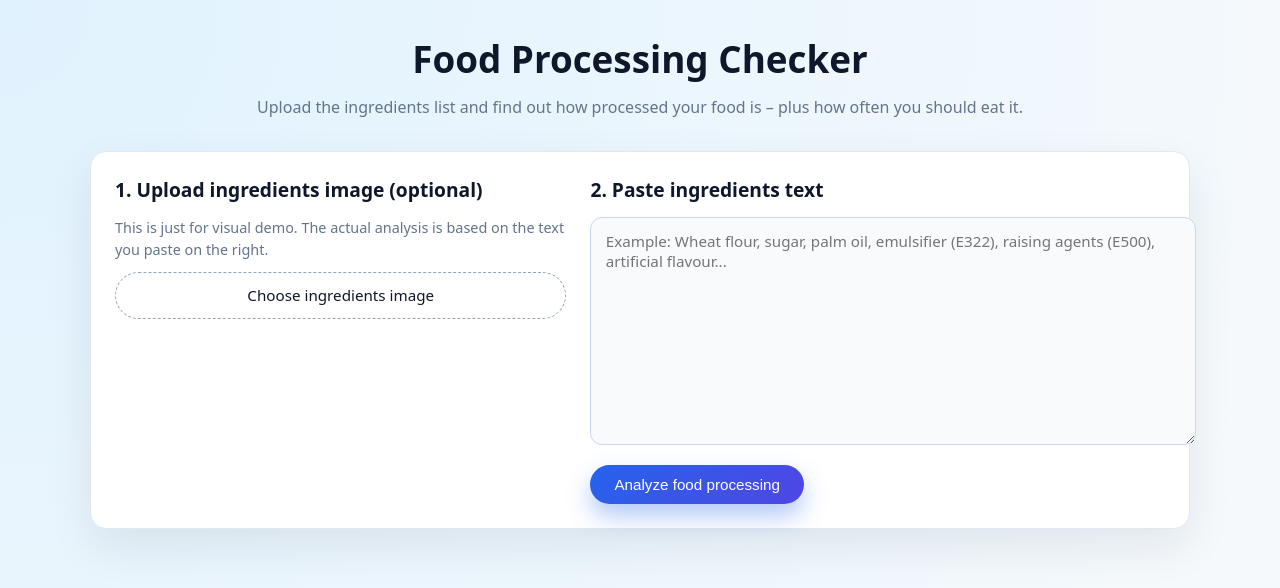
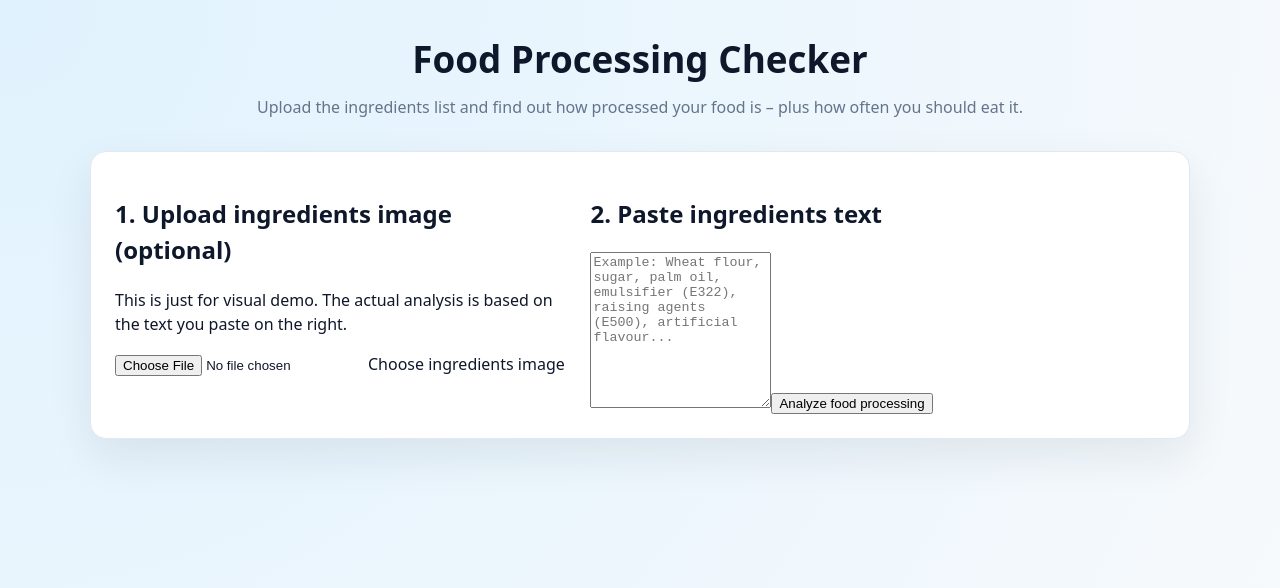
Before and after one commit to Yadnyesh20/Food, a React (Vite) app: page / in a window 1280 px wide. Shown: the top 588 px of the page. Built offline with nearby package versions, Linux system fonts and the light colour scheme.

Commit message:
Update index.css

```diff
--- a/src/index.css
+++ b/src/index.css
@@ -33,12 +33,6 @@ body {
   color: #64748b;
 }
 
-.app-main {
-  display: flex;
-  flex-direction: column;
-  gap: 1.5rem;
-}
-
 .card {
   background: white;
   border-radius: 1rem;
@@ -58,149 +52,8 @@ body {
   }
 }
 
-.left-panel,
-.right-panel {
-  display: flex;
-  flex-direction: column;
-  gap: 0.75rem;
+.error-text {
+  color: #dc2626;
+  font-size: 0.9rem;
+  margin-top: 0.6rem;
 }
-
-h2 {
-  margin: 0;
-  font-size: 1.2rem;
-}
-
-.hint {
-  margin: 0;
-  font-size: 0.9rem;
-  color: #64748b;
-}
-
-.file-upload {
-  display: inline-flex;
-  align-items: center;
-  justify-content: center;
-  padding: 0.7rem 1.1rem;
-  border-radius: 999px;
-  border: 1px dashed #94a3b8;
-  cursor: pointer;
-  font-size: 0.95rem;
-  gap: 0.5rem;
-  transition: background 0.15s ease, border-color 0.15s ease, transform 0.05s ease;
-}
-
-.file-upload input {
-  display: none;
-}
-
-.file-upload:hover {
-  background: #eff6ff;
-  border-color: #2563eb;
-  transform: translateY(-1px);
-}
-
-.image-preview {
-  margin-top: 0.75rem;
-}
-
-.preview-label {
-  margin: 0 0 0.4rem;
-  font-size: 0.9rem;
-  color: #64748b;
-}
-
-.image-preview img {
-  max-width: 100%;
-  border-radius: 0.75rem;
-  border: 1px solid #e2e8f0;
-}
-
-.ingredients-input {
-  width: 100%;
-  border-radius: 0.75rem;
-  border: 1px solid #cbd5f5;
-  padding: 0.8rem 0.9rem;
-  resize: vertical;
-  font-size: 0.95rem;
-  font-family: inherit;
-  background-color: #f8fafc;
-}
-
-.ingredients-input:focus {
-  outline: none;
-  border-color: #2563eb;
-  background-color: #ffffff;
-  box-shadow: 0 0 0 1px #2563eb33;
-}
-
-.analyze-button {
-  margin-top: 0.5rem;
-  align-self: flex-start;
-  border: none;
-  border-radius: 999px;
-  padding: 0.7rem 1.5rem;
-  background: linear-gradient(135deg, #2563eb, #4f46e5);
-  color: white;
-  font-weight: 500;
-  cursor: pointer;
-  font-size: 0.95rem;
-  box-shadow: 0 12px 25px rgba(37, 99, 235, 0.35);
-  transition: transform 0.08s ease, box-shadow 0.08s ease, opacity 0.1s ease;
-}
-
-.analyze-button:hover {
-  transform: translateY(-1px);
-  box-shadow: 0 18px 35px rgba(37, 99, 235, 0.4);
-}
-
-.analyze-button:active {
-  transform: translateY(0);
-  box-shadow: 0 8px 18px rgba(37, 99, 235, 0.3);
-}
-
-.analyze-button:disabled {
-  opacity: 0.6;
-  cursor: default;
-  box-shadow: none;
-}
-
-.result-card h2 {
-  margin-bottom: 1rem;
-}
-
-.result-grid {
-  display: grid;
-  gap: 1.5rem;
-  margin-bottom: 1.5rem;
-}
-
-@media (min-width: 700px) {
-  .result-grid {
-    grid-template-columns: 1fr 1.3fr;
-  }
-}
-
-.badge {
-  display: inline-block;
-  padding: 0.35rem 0.9rem;
-  border-radius: 999px;
-  background: #eff6ff;
-  color: #1d4ed8;
-  font-weight: 600;
-  font-size: 0.9rem;
-}
-
-.alternatives ul {
-  margin: 0.4rem 0 0;
-  padding-left: 1.2rem;
-}
-
-.alternatives li {
-  margin-bottom: 0.25rem;
-}
-
-.disclaimer {
-  margin-top: 1.2rem;
-  font-size: 0.85rem;
-  color: #94a3b8;
-}
```
